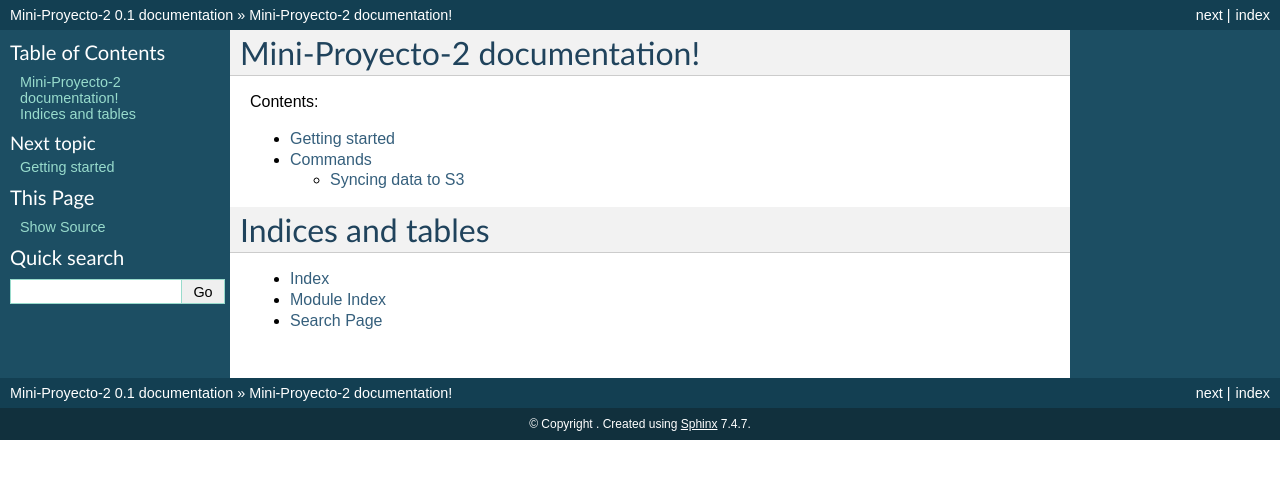
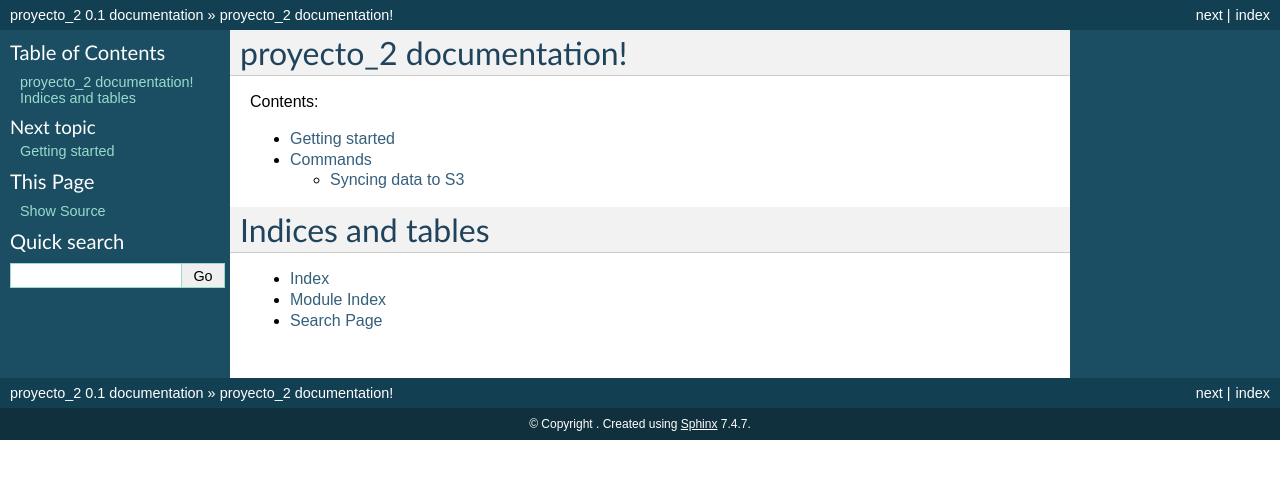
Before and after one commit to JohnatanRamirez/Mini-Proyecto-2, a Sphinx documentation site: the page built from docs/index.rst, in a window 1280 px wide. Shown: the top 479 px of the page. Built offline with Sphinx 7.4.7, drawn with Linux system fonts in a browser that asks for light colours.

Commit message:
primera actualización

```diff
--- a/docs/conf.py
+++ b/docs/conf.py
@@ -1,6 +1,6 @@
 # -*- coding: utf-8 -*-
 #
-# Mini-Proyecto-2 documentation build configuration file, created by
+# proyecto_2 documentation build configuration file, created by
 # sphinx-quickstart.
 #
 # This file is execfile()d with the current directory set to its containing dir.
@@ -41,7 +41,7 @@ source_suffix = '.rst'
 master_doc = 'index'
 
 # General information about the project.
-project = u'Mini-Proyecto-2'
+project = u'proyecto_2'
 
 # The version info for the project you're documenting, acts as replacement for
 # |version| and |release|, also used in various other places throughout the
@@ -164,7 +164,7 @@ html_static_path = ['_static']
 # html_file_suffix = None
 
 # Output file base name for HTML help builder.
-htmlhelp_basename = 'Mini-Proyecto-2doc'
+htmlhelp_basename = 'Mini_proyecto_2doc'
 
 
 # -- Options for LaTeX output --------------------------------------------------
@@ -184,9 +184,9 @@ latex_elements = {
 # (source start file, target name, title, author, documentclass [howto/manual]).
 latex_documents = [
     ('index',
-     'Mini-Proyecto-2.tex',
-     u'Mini-Proyecto-2 Documentation',
-     u"Johnatan Ramirez", 'manual'),
+     'Mini_proyecto_2.tex',
+     u'proyecto_2 Documentation',
+     u"Luis Barrientos", 'manual'),
 ]
 
 # The name of an image file (relative to this directory) to place at the top of
@@ -215,8 +215,8 @@ latex_documents = [
 # One entry per manual page. List of tuples
 # (source start file, name, description, authors, manual section).
 man_pages = [
-    ('index', 'Mini-Proyecto-2', u'Mini-Proyecto-2 Documentation',
-     [u"Johnatan Ramirez"], 1)
+    ('index', 'Mini_proyecto_2', u'proyecto_2 Documentation',
+     [u"Luis Barrientos"], 1)
 ]
 
 # If true, show URL addresses after external links.
@@ -229,9 +229,9 @@ man_pages = [
 # (source start file, target name, title, author,
 #  dir menu entry, description, category)
 texinfo_documents = [
-    ('index', 'Mini-Proyecto-2', u'Mini-Proyecto-2 Documentation',
-     u"Johnatan Ramirez", 'Mini-Proyecto-2',
-     'Elaboración de proyecto 2.', 'Miscellaneous'),
+    ('index', 'Mini_proyecto_2', u'proyecto_2 Documentation',
+     u"Luis Barrientos", 'proyecto_2',
+     'Creacion de proyecto 2', 'Miscellaneous'),
 ]
 
 # Documents to append as an appendix to all manuals.
--- a/docs/index.rst
+++ b/docs/index.rst
@@ -1,9 +1,9 @@
-.. Mini-Proyecto-2 documentation master file, created by
+.. proyecto_2 documentation master file, created by
    sphinx-quickstart.
    You can adapt this file completely to your liking, but it should at least
    contain the root `toctree` directive.
 
-Mini-Proyecto-2 documentation!
+proyecto_2 documentation!
 ==============================================
 
 Contents:
--- /dev/null
+++ b/pipeline.cfg
@@ -0,0 +1,6 @@
+[GENERAL]
+TARGET = HighSatisfaction
+VARS_TO_DROP = CostumerID
+
+[CATEGORICAL]
+LABEL_ENCODER = Gender,VisitFrequency,PreferredCuisine,TimeOfVisit,DiningOccasion,MealType
--- a/setup.py
+++ b/setup.py
@@ -4,7 +4,7 @@ setup(
     name='src',
     packages=find_packages(),
     version='0.1.0',
-    description='Elaboración de proyecto 2.',
-    author='Johnatan Ramirez',
+    description='Creacion de proyecto 2',
+    author='Luis Barrientos',
     license='',
 )
```
Also changed, not shown: README.md (+2 -2 lines), 13 other files.
